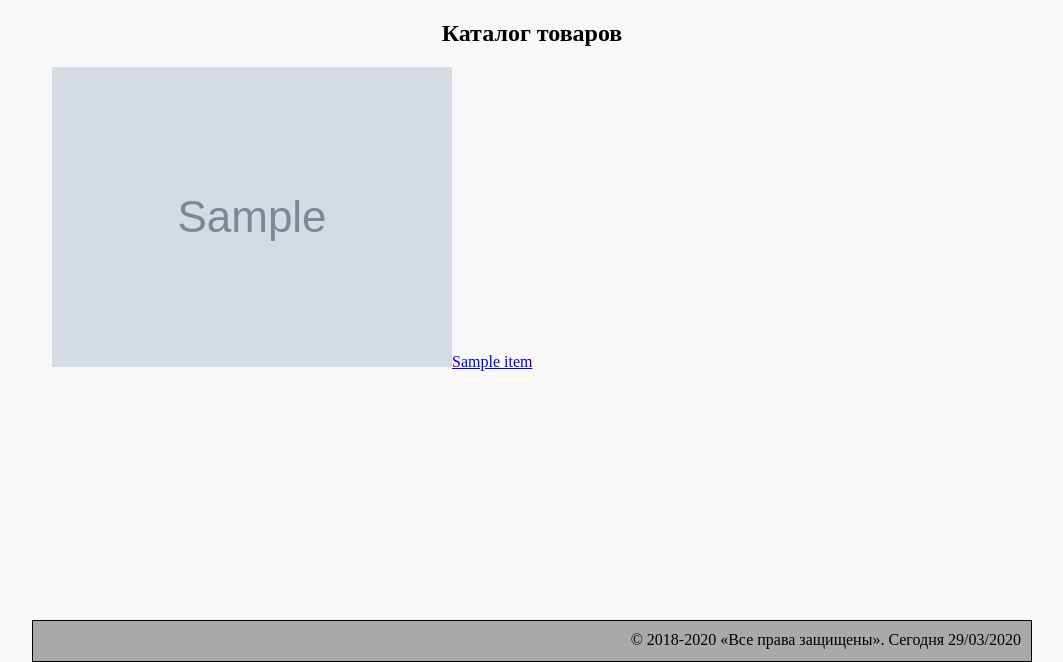
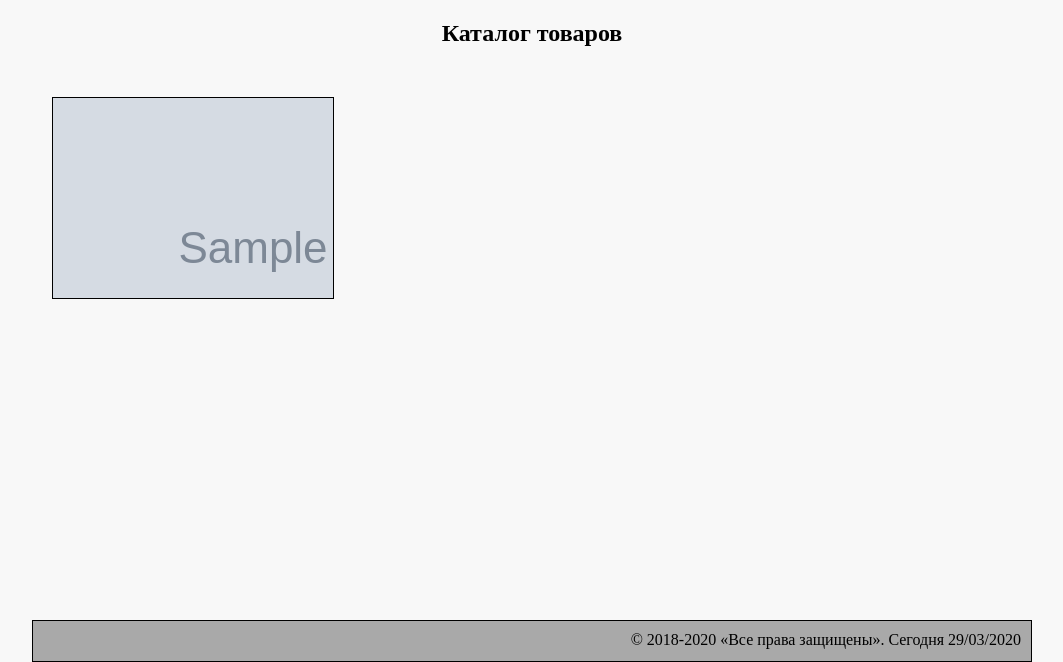
Before and after one commit to evlx87/shop_it_trade, a Django app: template backend/templates/mainapp/catalog.html in a window 1280 px wide. Shown: the part 162-824 px from the top of the page, without its empty margins (108-1171 px from the left). Run offline with Django 3.2, Linux system fonts and the light colour scheme; the template is opened without the code that fills it: most values are stand-ins (such as "Sample title", 1, 10 or a date in 2020); grey boxes marked "Sample" are stand-in pictures.

Commit message:
modify templates/mainapp/catalog.html and style.css; correct img link in index.html

```diff
--- a/backend/static/css/style.css
+++ b/backend/static/css/style.css
@@ -121,9 +121,36 @@ h4 {
     margin: auto auto;
 }
 /* Страница каталога */
-.catalog_content {
-
+.catalog_product_box {
+    padding-top: 30px;
+    padding-bottom: 120px;
+    display: flex;
+    justify-content: space-between;
+    flex-wrap: wrap;
 }
 .catalog_product {
-
+    width: 280px;
+    height: 200px;
+    margin-bottom: 10px;
+	border: 1px solid black;
 }
+.catalog_product a {
+	text-decoration: none;
+	color: #222;
+}
+.catalog_product_content {
+    border: 1px solid #9c9c9c;
+    background-color: #ffffff;
+    opacity: 0.9;
+    height: 100%;
+    padding: 32px;
+    box-sizing: border-box;
+    text-align: center;
+    display: none;
+    flex-direction: column;
+    align-items: center;
+    justify-content: center;
+}
+.catalog_product:hover .catalog_product_content {
+    display: flex;
+}
--- a/backend/templates/mainapp/catalog.html
+++ b/backend/templates/mainapp/catalog.html
@@ -3,11 +3,16 @@
 
 {% block page_content %}
     <h2>Каталог товаров</h2>
-    <p class="catalog_content"></p>
-    {% for item in product %}
-    <div class="catalog_product">
-        <a href="{{ item.link }}"><img src="{{ item.img }}">{{ item.name }}</a>
+    <div class="catalog_product_box">
+        {% for item in product %}
+        <div class="catalog_product" style="background-image: url(/media/{{ item.image }})">
+            <a href="#">
+                <div class="catalog_product_content">
+                    <h4>{{ item.name }}</h4>
+                    <p>{{ item.short_desc }}</p>
+                </div>
+            </a>
+        </div>
+        {% endfor %}
     </div>
-    {% endfor %}
-
 {% endblock %}
--- a/backend/templates/mainapp/index.html
+++ b/backend/templates/mainapp/index.html
@@ -14,7 +14,7 @@
                 <div class="new_product">
                     <h4>{{ item.name }}</h4>
                     <p class="description_short">{{ item.short_desc }}</p>
-                    <div class="new_products_img" style="background-image: url({{ item.image.url }})">
+                    <div class="new_products_img" style="background-image: url(/media/{{ item.image }})">
                     </div>
                 </div>
             </a>
```
